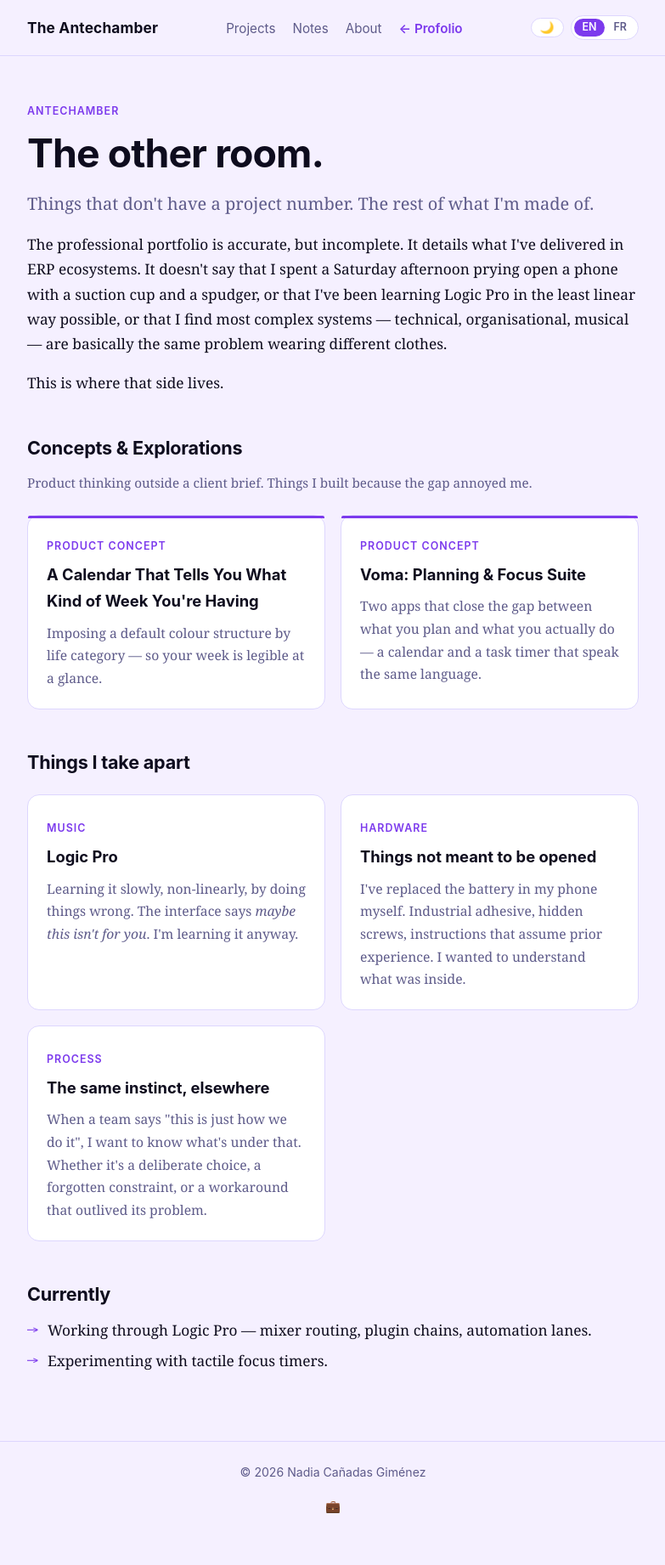
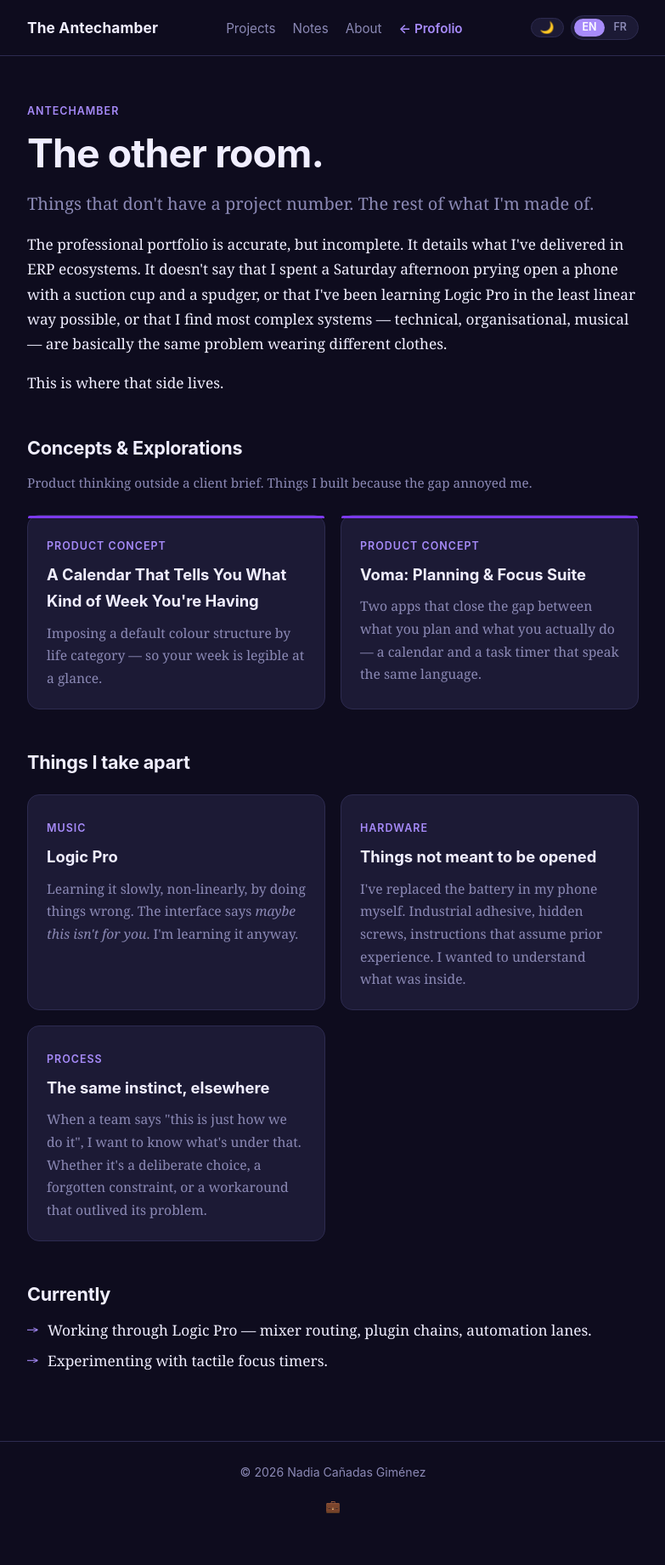
Before and after one commit to ncgimenez/draft-ncg.github.io, a Jekyll site: the page built from antechamber/index.html, in a window 1280 px wide. Shown: the whole page at 85% size, without its empty margins (248-1031 px from the left). Built offline with Jekyll 4.4.1, drawn with Linux system fonts in a browser that asks for light colours.

Commit message:
Refactor theme styles in antechamber.html
Updated the styles for light and dark themes in the antechamber layout.

```diff
--- a/_layouts/antechamber.html
+++ b/_layouts/antechamber.html
@@ -5,9 +5,21 @@
   <meta name="viewport" content="width=device-width, initial-scale=1">
   <title>{{ page.title }} | Nadia Cañadas Giménez</title>
   <link rel="stylesheet" href="/assets/style.css">
-  <style>
-    /* Palette violette propre à l'Antichambre */
+
+    <style>
+    /* Palette sombre par défaut pour l'Antichambre */
     :root {
+      --fond: #0e0c1e;
+      --fond-carte: #1c1a35;
+      --texte: #f0eeff;
+      --texte-doux: #8b89b5;
+      --accent: #a78bfa;
+      --accent-fonce: #c4b5fd;
+      --ligne: #2d2b50;
+    }
+
+    /* Quand l'utilisateur clique sur le toggle pour forcer le thème clair */
+    :root[data-theme="light"] {
       --fond: #f5f0ff;
       --fond-carte: #ffffff;
       --texte: #0e0c1e;
@@ -16,17 +28,8 @@
       --accent-fonce: #6d28d9;
       --ligne: #ddd6fe;
     }
-    @media (prefers-color-scheme: dark) {
-      :root:not([data-theme="light"]) {
-        --fond: #0e0c1e;
-        --fond-carte: #1c1a35;
-        --texte: #f0eeff;
-        --texte-doux: #8b89b5;
-        --accent: #a78bfa;
-        --accent-fonce: #c4b5fd;
-        --ligne: #2d2b50;
-      }
-    }
+
+    /* Si l'utilisateur clique sur le toggle pour revenir en sombre */
     :root[data-theme="dark"] {
       --fond: #0e0c1e;
       --fond-carte: #1c1a35;
@@ -36,16 +39,8 @@
       --accent-fonce: #c4b5fd;
       --ligne: #2d2b50;
     }
-    :root[data-theme="light"] {
-      --fond: #f5f0ff;
-      --fond-carte: #ffffff;
-      --texte: #0e0c1e;
-      --texte-doux: #5e5b8a;
-      --accent: #7c3aed;
-      --accent-fonce: #6d28d9;
-      --ligne: #ddd6fe;
-    }
   </style>
+
 </head>
 <body>
 
```
